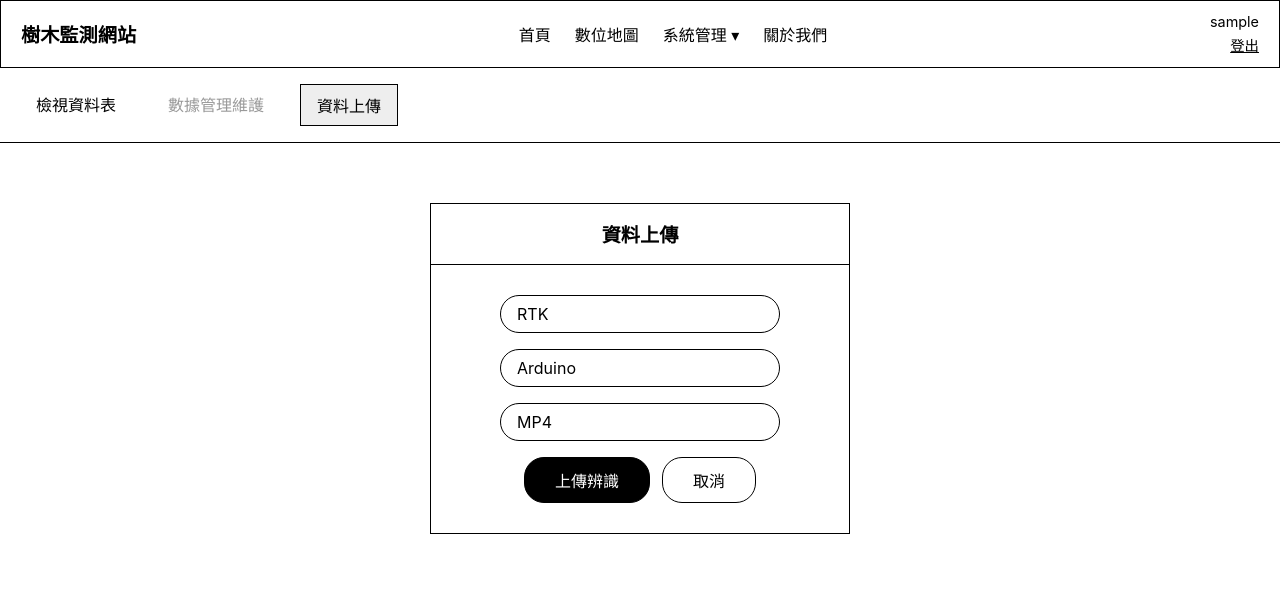
After one commit to Morris-476/tree-carbon-system, a Flask app: page /admin/upload in a window 1280 px wide. The commit adds this page. Shown: the top 593 px of the page. Run offline with Flask 3, Linux system fonts and the light colour scheme; the visitor is signed in with stand-in values (Sample User, id 1).

Commit message:
實作資料上傳頁面，但須待資料表檢視完成方可切換

```diff
--- a/routes/admin.py
+++ b/routes/admin.py
@@ -27,23 +27,38 @@ def login_required(f):
         if 'admin_id' not in session:
             if request.path.startswith('/api/'):
                 return jsonify({'error': '請先登入'}), 401
-            return redirect(url_for('admin.login_page'))
+            return redirect(url_for('admin.login_page', next=request.path))
         return f(*args, **kwargs)
     return decorated
+
+
+# 張恆輔 8/15新增：只允許站內相對路徑，避免 next 被用來跳轉到外部網址
+def _safe_next_path(path):
+    if path and path.startswith('/') and not path.startswith('//'):
+        return path
+    return ''
 
 
 # ── 頁面路由 ──────────────────────────────────────────────────────
 # 陳政雍 8/1修改
 @admin_bp.route('/admin/login')
 def login_page():
-    return render_template('admin/login.html')
+    next_path = _safe_next_path(request.args.get('next', ''))
+    return render_template('admin/login.html', next=next_path)
 
 
 # 陳政雍 8/1修改
+# 張恆輔 8/15修改：檢視資料表改為公開頁面，不需登入
 @admin_bp.route('/admin/dashboard')
-@login_required
 def dashboard():
     return render_template('admin/dashboard.html')
+
+
+# 張恆輔 8/15新增
+@admin_bp.route('/admin/upload')
+@login_required
+def upload_page():
+    return render_template('admin/upload.html')
 
 
 # ── API：登入 ─────────────────────────────────────────────────────
--- a/static/css/style.css
+++ b/static/css/style.css
@@ -140,3 +140,95 @@ a {
     padding: 8px 12px;
     text-align: center;
 }
+
+/* 後台分頁列 */
+.admin-tabs {
+    display: flex;
+    gap: 20px;
+    border-bottom: 1px solid #000;
+    padding: 16px 20px;
+}
+
+.admin-tab {
+    padding: 8px 16px;
+}
+
+.admin-tab-active {
+    border: 1px solid #000;
+    background: #eee;
+}
+
+.admin-tab-disabled {
+    color: #999;
+}
+
+/* 資料上傳頁面 */
+.upload-page {
+    display: flex;
+    justify-content: center;
+    padding: 60px 20px;
+}
+
+.upload-box {
+    width: 100%;
+    max-width: 420px;
+    border: 1px solid #000;
+}
+
+.upload-header {
+    border-bottom: 1px solid #000;
+    padding: 16px;
+    text-align: center;
+}
+
+.upload-header h1 {
+    margin: 0;
+    font-size: 1.2rem;
+}
+
+.upload-form {
+    display: flex;
+    flex-direction: column;
+    align-items: center;
+    gap: 16px;
+    padding: 30px 20px;
+}
+
+.file-pill {
+    display: block;
+    width: 100%;
+    max-width: 280px;
+    border: 1px solid #000;
+    border-radius: 20px;
+    padding: 8px 16px;
+    cursor: pointer;
+    background: #fff;
+}
+
+.file-pill-input {
+    display: none;
+}
+
+.upload-actions {
+    display: flex;
+    gap: 12px;
+}
+
+.upload-btn {
+    border: 1px solid #000;
+    background: #000;
+    color: #fff;
+    border-radius: 20px;
+    padding: 10px 30px;
+    font-size: 1rem;
+    cursor: pointer;
+}
+
+.cancel-btn {
+    border: 1px solid #000;
+    background: #fff;
+    border-radius: 20px;
+    padding: 10px 30px;
+    font-size: 1rem;
+    cursor: pointer;
+}
--- a/static/js/admin.js
+++ b/static/js/admin.js
@@ -28,10 +28,71 @@ document.addEventListener('DOMContentLoaded', () => {
         const data = await res.json().catch(() => ({}));
 
         if (res.ok) {
-            window.location.href = '/admin/dashboard';
+            window.location.href = form.dataset.next || '/admin/dashboard';
         } else {
             errorEl.textContent = data.error || '登入失敗';
             errorEl.hidden = false;
         }
     });
 });
+
+// 張恆輔 8/15新增：資料上傳頁（RTK／Arduino／MP4）
+document.addEventListener('DOMContentLoaded', () => {
+    const form = document.getElementById('upload-form');
+    if (!form) return;
+
+    const errorEl = document.getElementById('upload-error');
+    const cancelBtn = document.getElementById('upload-cancel-btn');
+    const filePills = form.querySelectorAll('.file-pill-input');
+
+    const resetFilePills = () => {
+        filePills.forEach((input) => {
+            const textEl = input.previousElementSibling;
+            textEl.textContent = textEl.dataset.placeholder;
+        });
+    };
+
+    filePills.forEach((input) => {
+        const textEl = input.previousElementSibling;
+        input.addEventListener('change', () => {
+            textEl.textContent = input.files[0] ? input.files[0].name : textEl.dataset.placeholder;
+        });
+    });
+
+    cancelBtn.addEventListener('click', () => {
+        form.reset();
+        resetFilePills();
+        errorEl.hidden = true;
+    });
+
+    form.addEventListener('submit', async (event) => {
+        event.preventDefault();
+        errorEl.hidden = true;
+        errorEl.textContent = '';
+
+        const formData = new FormData(form);
+
+        let res;
+        try {
+            res = await fetch('/api/upload', {
+                method: 'POST',
+                body: formData
+            });
+        } catch (err) {
+            errorEl.textContent = '無法連線到伺服器';
+            errorEl.hidden = false;
+            return;
+        }
+
+        const data = await res.json().catch(() => ({}));
+
+        if (res.ok) {
+            alert('上傳成功，已送交管理員審核');
+            form.reset();
+            resetFilePills();
+        } else {
+            errorEl.textContent = data.error || '上傳失敗';
+            errorEl.hidden = false;
+        }
+    });
+});
--- a/templates/admin/login.html
+++ b/templates/admin/login.html
@@ -7,7 +7,7 @@
         <div class="login-header">
             <h1>後台管理員登入</h1>
         </div>
-        <form id="login-form" class="login-form" novalidate>
+        <form id="login-form" class="login-form" novalidate data-next="{{ next }}">
             <div class="form-row">
                 <label for="username">帳號：</label>
                 <input type="text" id="username" name="username" autocomplete="username">
--- /dev/null
+++ b/templates/admin/upload.html
@@ -0,0 +1,41 @@
+{% extends "base.html" %}
+{% block title %}資料上傳{% endblock %}
+
+{% block content %}
+<nav class="admin-tabs">
+    <a href="{{ url_for('admin.dashboard') }}" class="admin-tab">檢視資料表</a>
+    <span class="admin-tab admin-tab-disabled">數據管理維護</span>
+    <a href="{{ url_for('admin.upload_page') }}" class="admin-tab admin-tab-active">資料上傳</a>
+</nav>
+
+<div class="upload-page">
+    <div class="upload-box">
+        <div class="upload-header">
+            <h1>資料上傳</h1>
+        </div>
+        <form id="upload-form" class="upload-form" novalidate>
+            <label class="file-pill">
+                <span class="file-pill-text" data-placeholder="RTK">RTK</span>
+                <input type="file" id="rtk-file" name="rtk_file" class="file-pill-input">
+            </label>
+            <label class="file-pill">
+                <span class="file-pill-text" data-placeholder="Arduino">Arduino</span>
+                <input type="file" id="arduino-file" name="arduino_file" class="file-pill-input">
+            </label>
+            <label class="file-pill">
+                <span class="file-pill-text" data-placeholder="MP4">MP4</span>
+                <input type="file" id="mp4-file" name="mp4_file" class="file-pill-input" accept="video/mp4">
+            </label>
+            <div class="upload-actions">
+                <button type="submit" class="upload-btn">上傳辨識</button>
+                <button type="button" class="cancel-btn" id="upload-cancel-btn">取消</button>
+            </div>
+            <p id="upload-error" class="login-error" hidden></p>
+        </form>
+    </div>
+</div>
+{% endblock %}
+
+{% block extra_scripts %}
+<script src="{{ url_for('static', filename='js/admin.js') }}" defer></script>
+{% endblock %}
--- a/templates/base.html
+++ b/templates/base.html
@@ -14,10 +14,10 @@
         <a href="{{ url_for('pages.index') }}" class="site-title">樹木監測網站</a>
     </div>
     <nav class="nav-center">
-        <span class="nav-item">網站消息 ▾</span>
-        <span class="nav-item">校園中的樹木 ▾</span>
-        <span class="nav-item">固碳知識</span>
-        <span class="nav-item">團隊介紹</span>
+        <a href="{{ url_for('pages.index') }}" class="nav-item">首頁</a>
+        <span class="nav-item">數位地圖</span>
+        <span class="nav-item">系統管理 ▾</span>
+        <span class="nav-item">關於我們</span>
     </nav>
     <div class="nav-right">
         {% if session.admin_id %}
```
